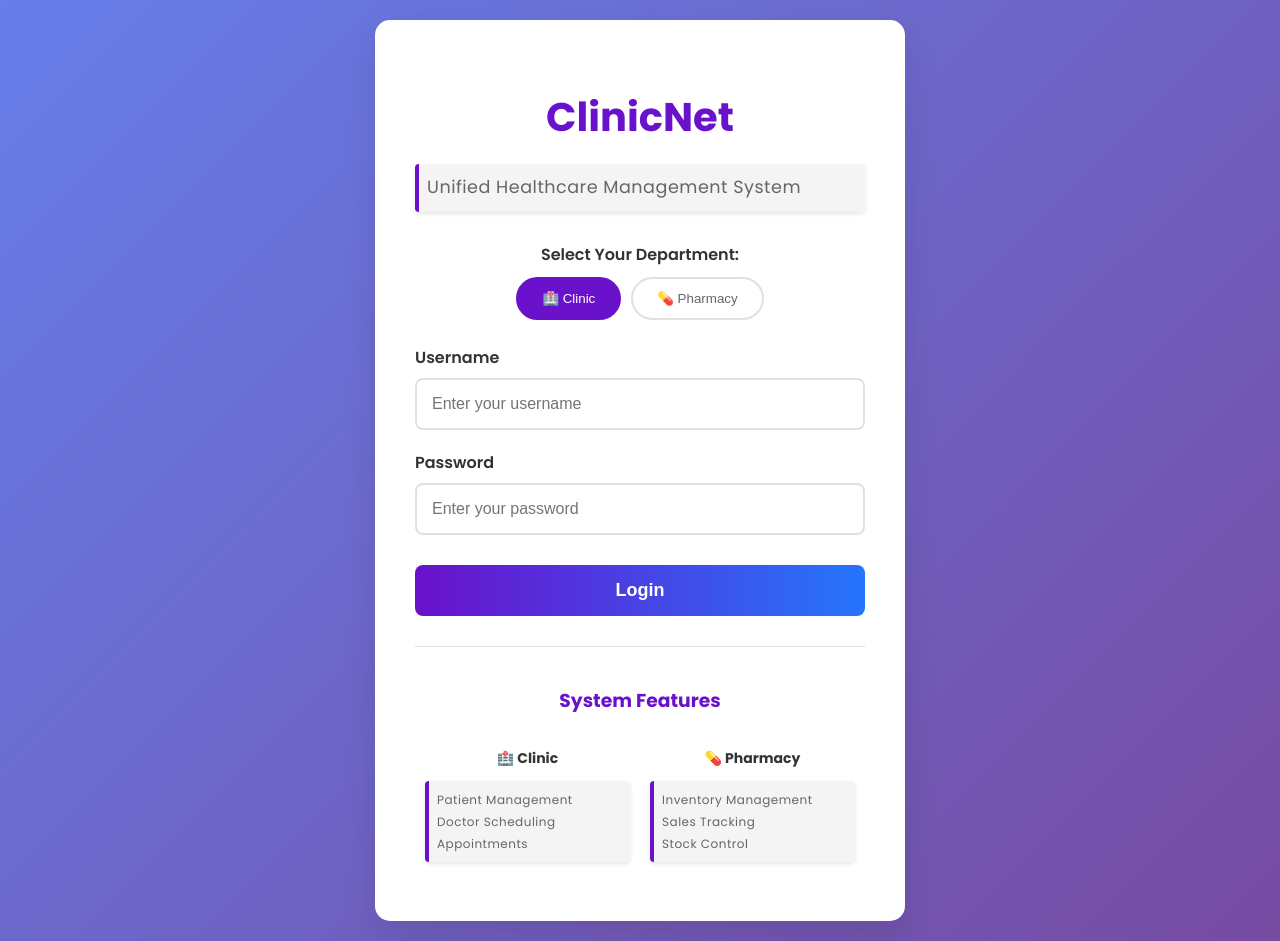
After one commit to adhikaribibek231/clinicnetv1, a Django app: page / in a window 1280 px wide. The commit adds this page. Run offline with Django 5.2, Linux system fonts and the light colour scheme.

```diff
--- /dev/null
+++ b/ClinicNet0/templates/unified_login.html
@@ -0,0 +1,269 @@
+{% load static %}
+<!DOCTYPE html>
+<html lang="en">
+<head>
+    <meta charset="UTF-8">
+    <meta name="viewport" content="width=device-width, initial-scale=1.0">
+    <title>ClinicNet - Unified Login</title>
+    <link rel="stylesheet" href="{% static 'css/styles.css' %}">
+    <!-- Poppins font -->
+    <link href="https://fonts.googleapis.com/css2?family=Poppins:wght@300;400;500;600;700&display=swap" rel="stylesheet">
+    <style>
+        .login-container {
+            min-height: 100vh;
+            display: flex;
+            align-items: center;
+            justify-content: center;
+            background: linear-gradient(135deg, #667eea 0%, #764ba2 100%);
+            padding: 20px;
+        }
+
+        .login-card {
+            background: white;
+            border-radius: 15px;
+            box-shadow: 0 15px 35px rgba(0, 0, 0, 0.1);
+            padding: 40px;
+            width: 100%;
+            max-width: 450px;
+            text-align: center;
+        }
+
+        .login-header {
+            margin-bottom: 30px;
+        }
+
+        .login-header h1 {
+            color: #6a11cb;
+            font-size: 2.5rem;
+            margin-bottom: 10px;
+            font-weight: 700;
+        }
+
+        .login-header p {
+            color: #666;
+            font-size: 1.1rem;
+        }
+
+        .user-type-selector {
+            margin-bottom: 25px;
+        }
+
+        .user-type-selector label {
+            display: block;
+            margin-bottom: 10px;
+            font-weight: 600;
+            color: #333;
+        }
+
+        .user-type-buttons {
+            display: flex;
+            gap: 10px;
+            justify-content: center;
+        }
+
+        .user-type-btn {
+            padding: 12px 24px;
+            border: 2px solid #e0e0e0;
+            background: white;
+            color: #666;
+            border-radius: 25px;
+            cursor: pointer;
+            transition: all 0.3s ease;
+            font-weight: 500;
+        }
+
+        .user-type-btn.active {
+            border-color: #6a11cb;
+            background: #6a11cb;
+            color: white;
+        }
+
+        .user-type-btn:hover {
+            border-color: #6a11cb;
+            color: #6a11cb;
+        }
+
+        .user-type-btn.active:hover {
+            color: white;
+        }
+
+        .form-group {
+            margin-bottom: 20px;
+            text-align: left;
+        }
+
+        .form-group label {
+            display: block;
+            margin-bottom: 8px;
+            font-weight: 600;
+            color: #333;
+        }
+
+        .form-group input {
+            width: 100%;
+            padding: 15px;
+            border: 2px solid #e0e0e0;
+            border-radius: 8px;
+            font-size: 16px;
+            transition: border-color 0.3s ease;
+            box-sizing: border-box;
+        }
+
+        .form-group input:focus {
+            outline: none;
+            border-color: #6a11cb;
+            box-shadow: 0 0 0 3px rgba(106, 17, 203, 0.1);
+        }
+
+        .login-btn {
+            width: 100%;
+            padding: 15px;
+            background: linear-gradient(90deg, #6a11cb, #2575fc);
+            color: white;
+            border: none;
+            border-radius: 8px;
+            font-size: 18px;
+            font-weight: 600;
+            cursor: pointer;
+            transition: all 0.3s ease;
+            margin-top: 10px;
+        }
+
+        .login-btn:hover {
+            transform: translateY(-2px);
+            box-shadow: 0 5px 15px rgba(106, 17, 203, 0.3);
+        }
+
+        .error-message {
+            background: #f8d7da;
+            color: #721c24;
+            padding: 12px;
+            border-radius: 6px;
+            margin-bottom: 20px;
+            border: 1px solid #f5c6cb;
+        }
+
+        .success-message {
+            background: #d4edda;
+            color: #155724;
+            padding: 12px;
+            border-radius: 6px;
+            margin-bottom: 20px;
+            border: 1px solid #c3e6cb;
+        }
+
+        .app-info {
+            margin-top: 30px;
+            padding-top: 20px;
+            border-top: 1px solid #e0e0e0;
+        }
+
+        .app-info h3 {
+            color: #6a11cb;
+            margin-bottom: 15px;
+        }
+
+        .app-features {
+            display: flex;
+            justify-content: space-around;
+            text-align: center;
+        }
+
+        .feature {
+            flex: 1;
+            padding: 0 10px;
+        }
+
+        .feature h4 {
+            color: #333;
+            margin-bottom: 5px;
+            font-size: 14px;
+        }
+
+        .feature p {
+            color: #666;
+            font-size: 12px;
+        }
+    </style>
+</head>
+<body>
+    <div class="login-container">
+        <div class="login-card">
+            <div class="login-header">
+                <h1>ClinicNet</h1>
+                <p>Unified Healthcare Management System</p>
+            </div>
+
+            {% if error %}
+            <div class="error-message">
+                {{ error }}
+            </div>
+            {% endif %}
+
+            {% if messages %}
+            {% for message in messages %}
+            <div class="{% if message.tags %}{{ message.tags }}{% endif %}-message">
+                {{ message }}
+            </div>
+            {% endfor %}
+            {% endif %}
+
+            <form method="POST">
+                {% csrf_token %}
+
+                <div class="user-type-selector">
+                    <label>Select Your Department:</label>
+                    <div class="user-type-buttons">
+                        <button type="button" class="user-type-btn active" data-type="clinic" onclick="selectUserType('clinic')">
+                            🏥 Clinic
+                        </button>
+                        <button type="button" class="user-type-btn" data-type="pharmacy" onclick="selectUserType('pharmacy')">
+                            💊 Pharmacy
+                        </button>
+                    </div>
+                    <input type="hidden" name="user_type" id="user_type" value="clinic">
+                </div>
+
+                <div class="form-group">
+                    <label for="username">Username</label>
+                    <input type="text" id="username" name="username" placeholder="Enter your username" required>
+                </div>
+
+                <div class="form-group">
+                    <label for="password">Password</label>
+                    <input type="password" id="password" name="password" placeholder="Enter your password" required>
+                </div>
+
+                <button type="submit" class="login-btn">Login</button>
+            </form>
+
+            <div class="app-info">
+                <h3>System Features</h3>
+                <div class="app-features">
+                    <div class="feature">
+                        <h4>🏥 Clinic</h4>
+                        <p>Patient Management<br>Doctor Scheduling<br>Appointments</p>
+                    </div>
+                    <div class="feature">
+                        <h4>💊 Pharmacy</h4>
+                        <p>Inventory Management<br>Sales Tracking<br>Stock Control</p>
+                    </div>
+                </div>
+            </div>
+        </div>
+    </div>
+
+    <script>
+        function selectUserType(type) {
+            // Update hidden input
+            document.getElementById('user_type').value = type;
+
+            // Update button styles
+            document.querySelectorAll('.user-type-btn').forEach(btn => {
+                btn.classList.remove('active');
+            });
+            document.querySelector(`[data-type="${type}"]`).classList.add('active');
+        }
+    </script>
+</body>
+</html>
--- a/ClinicNet0/urls.py
+++ b/ClinicNet0/urls.py
@@ -17,12 +17,14 @@ Including another URLconf
 from django.contrib import admin
 from django.urls import path, include
 from clinic.views import *
+from .views import unified_login, unified_logout
 
 urlpatterns = [
     path('admin/', admin.site.urls),
+    path('', unified_login, name='unified_login'),  # Main login page
+    path('logout/', unified_logout, name='unified_logout'),
     path('about/', About, name='about'),
     path('contact/', Contact, name='contact'),
-    path('clinic/', include ('clinic.urls')),
-    path('pharmacy/', include ('pharmacy.urls')),
-
+    path('clinic/', include('clinic.urls', namespace='clinic')),
+    path('pharmacy/', include('pharmacy.urls', namespace='pharmacy')),
 ]
--- /dev/null
+++ b/ClinicNet0/views.py
@@ -0,0 +1,60 @@
+from django.shortcuts import render, redirect
+from django.contrib.auth import authenticate, login, logout
+from django.contrib import messages
+from django.contrib.auth.decorators import login_required
+
+def unified_login(request):
+    """Unified login view that redirects to clinic or pharmacy based on user type"""
+    if request.user.is_authenticated:
+        # If user is already logged in, redirect based on their type
+        if hasattr(request.user, 'userprofile'):
+            if request.user.userprofile.user_type == 'pharmacy':
+                return redirect('pharmacy:home')
+            else:
+                return redirect('clinic:home')
+        else:
+            # Default to clinic for existing users without profile
+            return redirect('clinic:home')
+
+    error = ""
+    if request.method == 'POST':
+        username = request.POST.get('username')
+        password = request.POST.get('password')
+        user_type = request.POST.get('user_type', 'clinic')
+
+        user = authenticate(username=username, password=password)
+
+        if user is not None and user.is_active:
+            if user.is_staff:
+                login(request, user)
+
+                # Create or update user profile
+                from .models import UserProfile
+                profile, created = UserProfile.objects.get_or_create(
+                    user=user,
+                    defaults={'user_type': user_type}
+                )
+                if not created:
+                    profile.user_type = user_type
+                    profile.save()
+
+                messages.success(request, f'Welcome to {user_type.title()} Management System!')
+
+                # Redirect based on user type
+                if user_type == 'pharmacy':
+                    return redirect('pharmacy:home')
+                else:
+                    return redirect('clinic:home')
+            else:
+                error = "Access denied. Staff privileges required."
+        else:
+            error = "Invalid username or password."
+
+    return render(request, 'unified_login.html', {'error': error})
+
+@login_required
+def unified_logout(request):
+    """Unified logout view"""
+    logout(request)
+    messages.success(request, 'You have been successfully logged out.')
+    return redirect('unified_login')
--- a/clinic/urls.py
+++ b/clinic/urls.py
@@ -1,6 +1,8 @@
 from django.contrib import admin
 from django.urls import path, include
 from clinic.views import *
+
+app_name = 'clinic'
 
 urlpatterns = [
     path('',Index, name='home'),
--- a/pharmacy/templates/products/index.html
+++ b/pharmacy/templates/products/index.html
@@ -22,7 +22,7 @@
                     <td>{{ product.total_quantity }}</td>
                     <td>₦{{ product.unit_price }}</td>
                     <td>
-                        <a href="{% url 'product_detail' product.id %}" class="btn-placeholder">BUY ITEM</a>
+                        <a href="{% url 'pharmacy:product_detail' product.id %}" class="btn-placeholder">BUY ITEM</a>
                     </td>
                 </tr>
                 {% endfor %}
--- a/pharmacy/templates/products/logout.html
+++ b/pharmacy/templates/products/logout.html
@@ -3,6 +3,6 @@
 <section>
   <h2>Logout Successful</h2>
   <p>You have been successfully logged out of the Pharmacy Management System.</p>
-  <a href="{% url 'home' %}" class="btn-placeholder">Return to Home</a>
+  <a href="{% url 'pharmacy:home' %}" class="btn-placeholder">Return to Home</a>
 </section>
 {% endblock %}
--- a/pharmacy/templates/products/product_detail.html
+++ b/pharmacy/templates/products/product_detail.html
@@ -9,8 +9,8 @@
     <p>Quantity in stock: {{ product.total_quantity }}</p>
 
     <div class="grid">
-      <a href="{% url 'issue_item' product.id %}" class="btn-placeholder">Order Item</a>
-      <a href="{% url 'add_to_stock' product.id %}" class="btn-placeholder">Add Item</a>
+      <a href="{% url 'pharmacy:issue_item' product.id %}" class="btn-placeholder">Order Item</a>
+      <a href="{% url 'pharmacy:add_to_stock' product.id %}" class="btn-placeholder">Add Item</a>
     </div>
   </section>
 
--- a/pharmacy/urls.py
+++ b/pharmacy/urls.py
@@ -2,6 +2,7 @@ from django.contrib import admin
 from django.urls import path, include
 from pharmacy.views import *
 
+app_name = 'pharmacy'
 
 urlpatterns = [
     path('', Pharmacy, name='index'),  # Main inventory page
```
Also changed, not shown: ClinicNet0/models.py (added, +35 -0 lines), ClinicNet0/settings.py (+6 -1 lines), clinic/views.py (+12 -15 lines), create_test_user.py (added, +93 -0 lines), fix_users.py (added, +143 -0 lines), pharmacy/templates/products/base.html (+6 -6 lines), pharmacy/templates/products/home.html (+8 -4 lines), pharmacy/views.py (+10 -3 lines), ClinicNet0/migrations/0001_initial.py (added), ClinicNet0/migrations/__init__.py (added).
